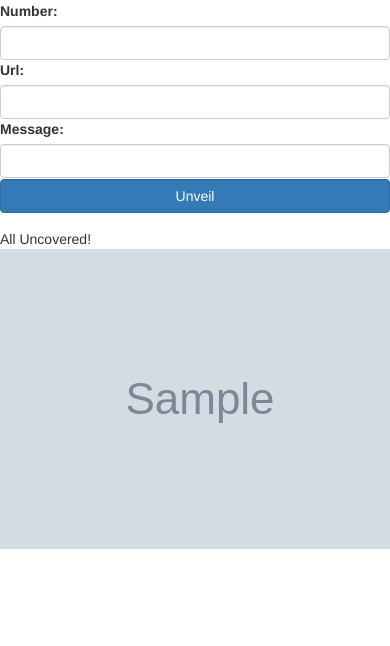
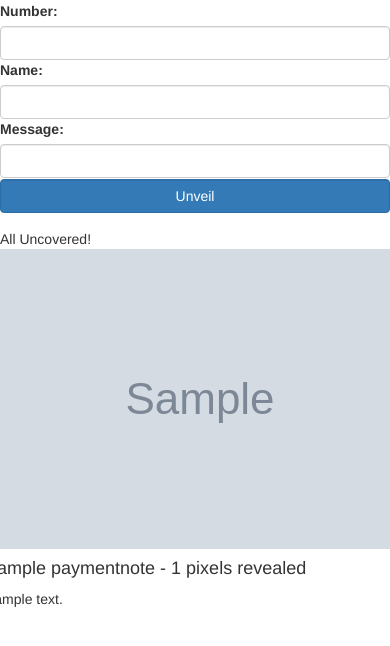
Before and after one commit to ZzCalvinzZ/picturepay, a Django app: page / in a window 390 px wide; the page is wider, and only the part inside the window is pictured. Shown: the top 646 px of that part. Run offline with Django 3.2, Linux system fonts and the light colour scheme; tables that the repository leaves empty hold one stand-in row (values such as "Sample post"); grey boxes marked "Sample" are stand-in pictures; some libraries are stand-ins or nearby versions.

Commit message:
not pretty but all the note info is on the main page

```diff
--- a/picture/forms.py
+++ b/picture/forms.py
@@ -4,11 +4,11 @@
 class PaymentNoteForm(forms.ModelForm):
 	class Meta:
 		model = PaymentNote
-		fields = ['message', 'url', 'number']
+		fields = ['message', 'name', 'number']
 
 		widgets= {
 			'message': forms.TextInput(attrs={'class': 'form-control'}),
-			'url': forms.TextInput(attrs={'class': 'form-control'}),
+			'name': forms.TextInput(attrs={'class': 'form-control'}),
 			'number': forms.NumberInput(attrs={'class': 'form-control'}),
 		}
 
--- a/picture/models.py
+++ b/picture/models.py
@@ -188,9 +188,10 @@
 		verbose_name_plural = "Settings"
 
 class PaymentNote(models.Model):
+	name = models.TextField(max_length=255, blank=True)
 	message = models.TextField(max_length=255, blank=True)
-	url = models.TextField(max_length=255, blank=True)
 	number = models.IntegerField()
+	picture = models.ForeignKey(Picture, related_name='note')
 
 	def __str__(self):
-		return '<PaymentNote> {}'.format(message)
+		return '<PaymentNote> {}'.format(self.message)
--- a/picture/templates/picture/index.html
+++ b/picture/templates/picture/index.html
@@ -1,8 +1,12 @@
 {% extends "picture/base.html" %}
+
+{% block title %}Million Dollar Surprise{% endblock %}
 
 {% block content %}
 <div class="text-xs-center">
 
+	<div class="row">
+		<div id="picture-unveil-section" class="col-md-6">
 			<div class="row p-b-1 p-t-1">
 				<div class="col-md-4"></div>
 				<form id="line-unveil-form" action="." method="post" accept-charset="utf-8">
@@ -15,8 +19,8 @@
 									{{ form.number }} {{ form.number.errors }}
 								</div>
 								<div class="col-md-6">
-							{{ form.url.label_tag }}
-							{{ form.url }} {{ form.url.errors }}
+									{{ form.name.label_tag }}
+									{{ form.name }} {{ form.name.errors }}
 								</div>
 							</div>
 							<div class="row p-b-1">
@@ -36,7 +40,6 @@
 				</form>
 				<div class="col-md-4"></div>
 			</div>
-
 			{% if picture.complete %}
 				<div class="text-xs-center">
 					All Uncovered!
@@ -45,5 +48,25 @@
 			<img src="{{ picture.covered_image.url }}?rand=1234" alt="picture"/>
 		</div>
 
+		<div id="leaderboard-section" class="col-md-6">
+			<div class="row p-b-1 p-t-1">
+				{% for note in payment_notes %}
+					<div class="card">
+						<div class="card-block">
+							<h4 class="card-title">{{ note.name }} - {{ note.number }} pixels revealed</h4>
+							<p class="card-text">{{ note.message }}</p>
+						</div>
+					</div>
+				{% endfor %}
+				<div class="col-md-4"></div>
+				<div class="col-md-4"></div>
+			</div>
+		</div>
+
+	</div>
+
+
+</div>
+
 
 {% endblock %}
--- a/picture/views.py
+++ b/picture/views.py
@@ -2,7 +2,7 @@
 from django.views.generic import TemplateView, View, FormView
 from django.core.urlresolvers import reverse_lazy
 
-from picture.models import Picture, Settings
+from picture.models import Picture, Settings, PaymentNote
 from picture.forms import PaymentNoteForm
 
 # Create your views here.
@@ -15,11 +15,19 @@
 		context = super().get_context_data(**kwargs)
 
 		context['picture'] = Settings.objects.first().picture
+		context['payment_notes'] = [{
+			'name': note.name,
+			'message': note.message,
+			'number': note.number,
+		} for note in PaymentNote.objects.filter(picture=self.picture).order_by('-number')]
 
 		return context
 
 	def form_valid(self, form):
-		note = form.save()
+		note = form.save(commit=False)
+		note.picture = self.picture
+		note.save()
+
 		self.picture.uncover_line(note.number)
 		return super().form_valid(form)
 
```
Also changed, not shown: picture/migrations/0007_auto_20161013_2250.py (added). Lines whose indentation alone changed are shown as unchanged.
